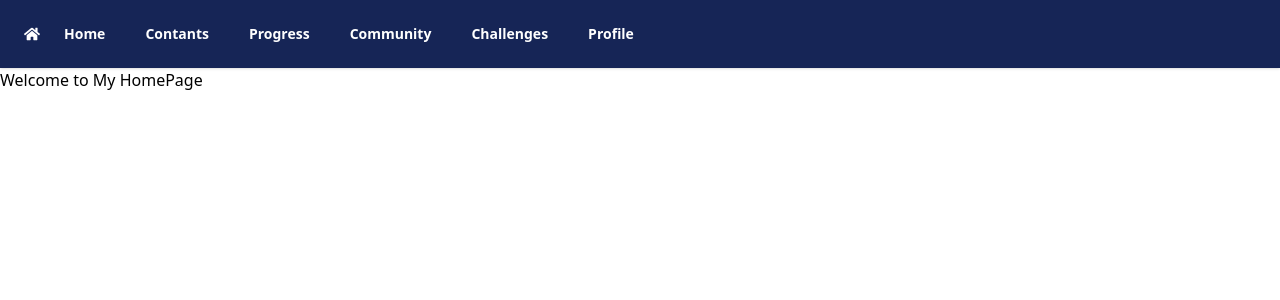
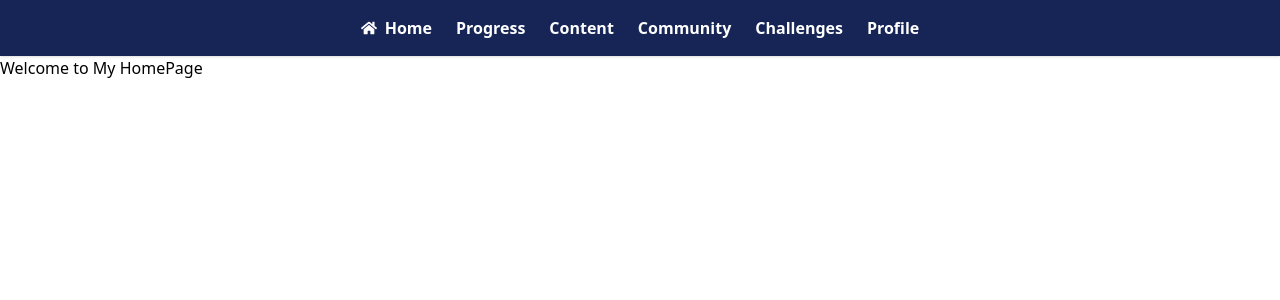
Before and after one commit to Hey-het/rhythm-connect, a Next.js app in the folder client/: page / in a window 1280 px wide. Shown: the top 300 px of the page. Built offline with nearby package versions, Linux system fonts and the light colour scheme.

Commit message:
change the css

```diff
--- a/client/src/Components/Navbar.jsx
+++ b/client/src/Components/Navbar.jsx
@@ -1,66 +1,60 @@
-import {
-    NavigationMenu,
-    NavigationMenuContent,
-    NavigationMenuIndicator,
-    NavigationMenuItem,
-    NavigationMenuLink,
-    NavigationMenuList,
-} from "@/Components/ui/navigation-menu"
-import Link from "next/link"
+"use client";
+import Link from "next/link";
 import { FaHome } from "react-icons/fa";
 
-
 export default function NavBar() {
-    return (
-        <nav className="bg-blue-950 shadow px-4 py-4 flex justify-start overflow-x-auto">
-
-            <NavigationMenu >
-                <NavigationMenuList className="flex flex-wrap gap-x-6 items-center min-w-max">
-
-                    <NavigationMenuItem>
-                        <NavigationMenuLink asChild className="flex flex-row gap-2">
-                            <Link href="/"
-                                className="flex items-center gap-6 text-white hover:text-yellow-300 font-semibold"
-                            ><FaHome /> Home</Link>
-                        </NavigationMenuLink>
-                    </NavigationMenuItem>
-                     <NavigationMenuItem>
-                          <NavigationMenuLink asChild>
-                            <Link href="/contants"
-                                className="flex items-center gap-1 text-white hover:text-yellow-300 font-semibold">Contants
-                                </Link>
-                        </NavigationMenuLink>
-                    </NavigationMenuItem>
-
-                    <NavigationMenuItem>
-                        <NavigationMenuLink asChild>
-                            <Link href="/prog"
-                                className="flex items-center gap-1 text-white hover:text-yellow-300 font-semibold">Progress
-                                </Link>
-                        </NavigationMenuLink>
-                    </NavigationMenuItem>
-
-
-
-                    <NavigationMenuItem>
-                        <NavigationMenuLink asChild>
-                            <Link href="/community" className="flex items-center gap-1 text-white hover:text-yellow-300 font-semibold">Community</Link>
-                        </NavigationMenuLink>
-                    </NavigationMenuItem>
-
-                    <NavigationMenuItem>
-                        <NavigationMenuLink asChild>
-                            <Link href="/challenges" className="flex items-center gap-1 text-white hover:text-yellow-300 font-semibold">Challenges</Link>
-                        </NavigationMenuLink>
-                    </NavigationMenuItem>
-
-                    <NavigationMenuItem>
-                        <NavigationMenuLink asChild>
-                            <Link href="/profile" className="flex items-center gap-1 text-white hover:text-yellow-300 font-semibold">Profile</Link>
-                        </NavigationMenuLink>
-                    </NavigationMenuItem>
-                </NavigationMenuList>
-            </NavigationMenu>
-        </nav>
-    )
+  return (
+    <nav className="bg-blue-950 shadow px-4 py-4">
+      <ul className="flex flex-wrap justify-center gap-6">
+        <li>
+          <Link
+            href="/"
+            className="flex items-center gap-2 text-white hover:text-yellow-300 font-semibold"
+          >
+            <FaHome /> Home
+          </Link>
+        </li>
+        <li>
+          <Link
+            href="/prog"
+            className="text-white hover:text-yellow-300 font-semibold"
+          >
+            Progress
+          </Link>
+        </li>
+        <li>
+          <Link
+            href="/content"
+            className="text-white hover:text-yellow-300 font-semibold"
+          >
+            Content
+          </Link>
+        </li>
+        <li>
+          <Link
+            href="/community"
+            className="text-white hover:text-yellow-300 font-semibold"
+          >
+            Community
+          </Link>
+        </li>
+        <li>
+          <Link
+            href="/challenges"
+            className="text-white hover:text-yellow-300 font-semibold"
+          >
+            Challenges
+          </Link>
+        </li>
+        <li>
+          <Link
+            href="/profile"
+            className="text-white hover:text-yellow-300 font-semibold"
+          >
+            Profile
+          </Link>
+        </li>
+      </ul>
+    </nav>
+  );
 }
```
